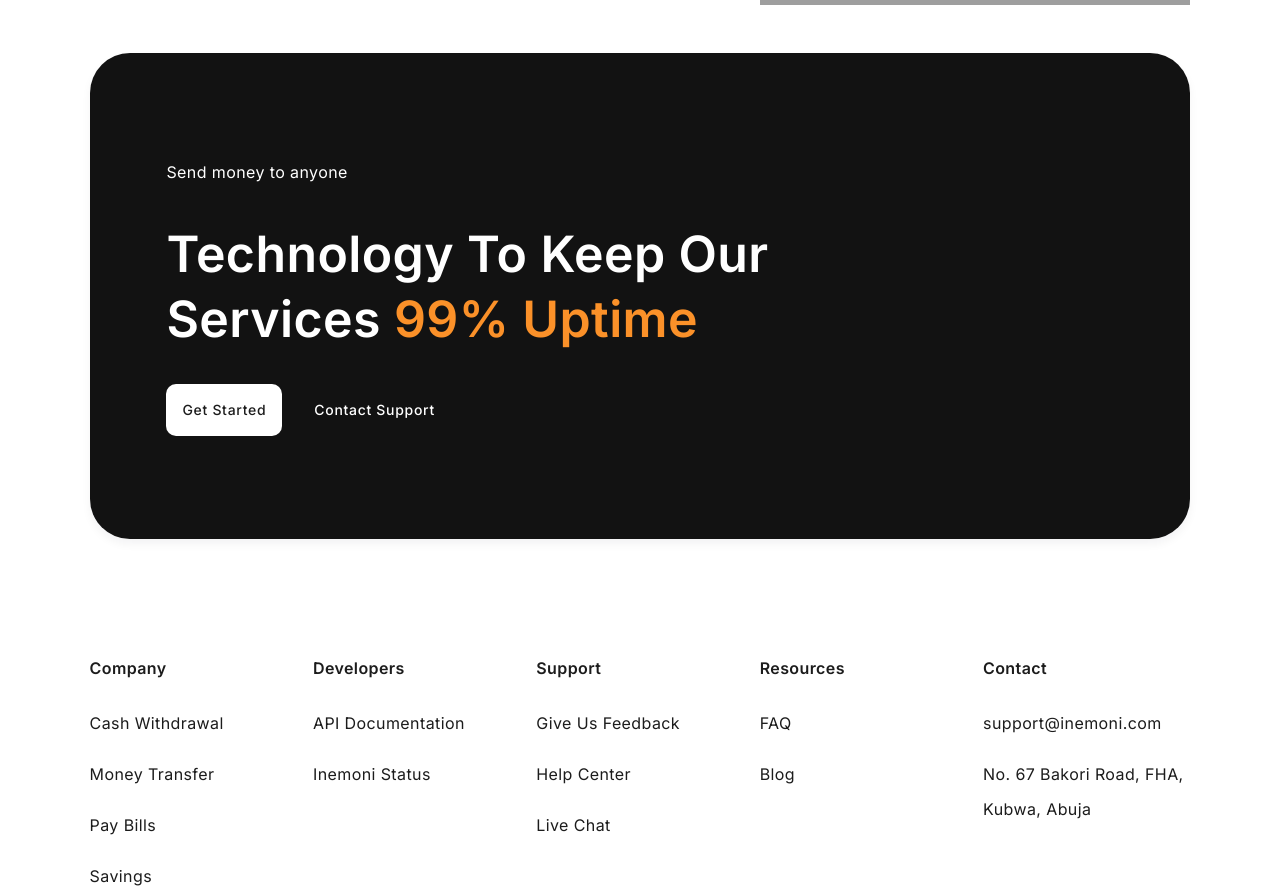
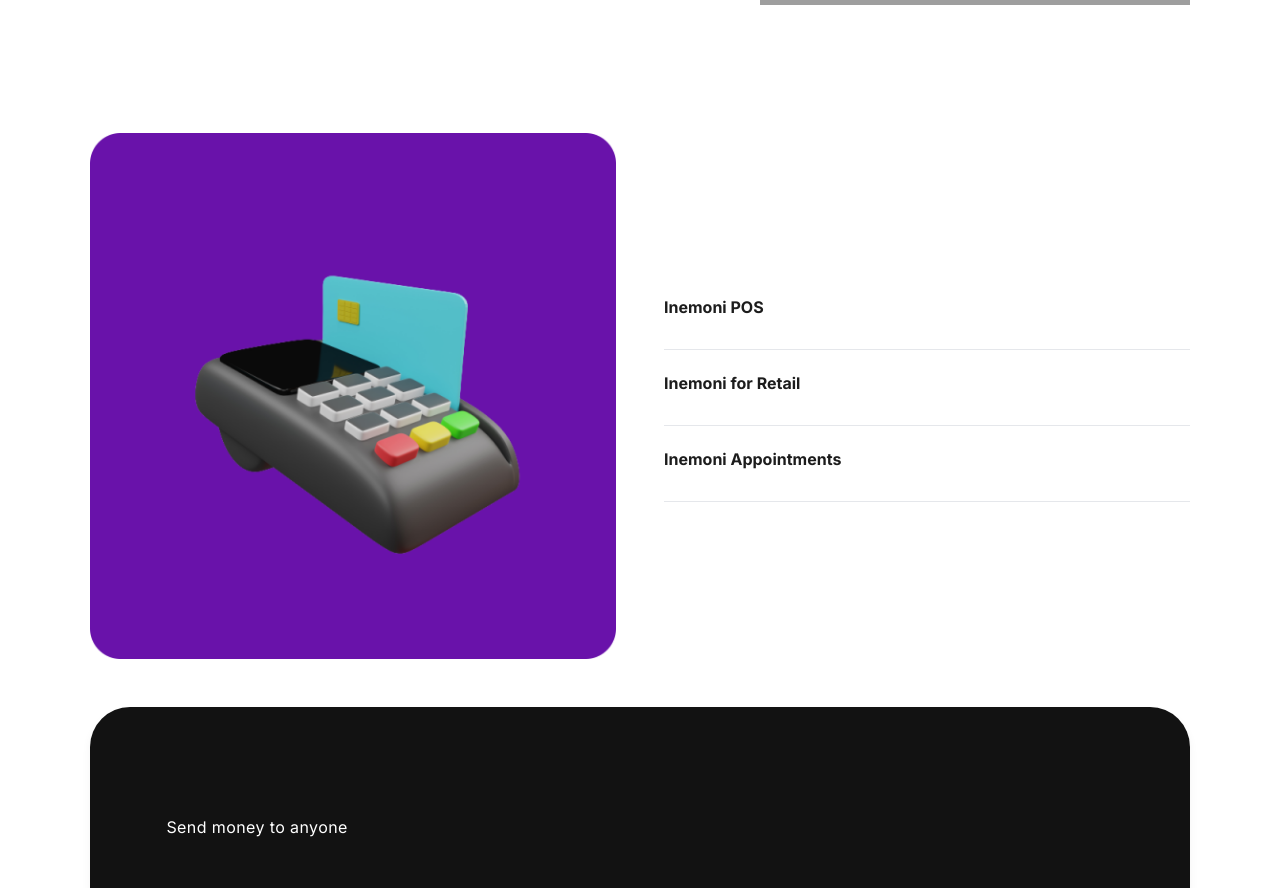
Before and after one commit to detachedsoul/inemoni, a Next.js app: page /cash-withdrawal in a window 1280 px wide. Shown: the part 1260-2148 px from the top of the page. Built offline with nearby package versions, Linux system fonts and the light colour scheme; grey boxes are pictures that could not be loaded; a web font is replaced by a local one.

Commit message:
style: designed the index cash withdrawal summary page

```diff
--- a/app/cash-withdrawal/page.js
+++ b/app/cash-withdrawal/page.js
@@ -1,11 +1,73 @@
 "use client";
 
+import { useRef } from "react";
 import InemoniCard from "@assets/img/inemoni-card.png";
+import PurpleBackgroundPOS from "@assets/img/purple-background-pos.png";
 import HeroText from "@components/cash-withdrawal/HeroText";
 import FooterCard from "@components/FooterCard";
 import Image from "next/image";
 
 const Index = () => {
+	const parentElement = useRef(null);
+
+	const toggleAccordion = (e) => {
+		const elementsToTraverse = parentElement.current.childNodes;
+
+		elementsToTraverse.forEach((elements) => {
+			if (elements.firstElementChild !== e.currentTarget) {
+				if (
+					elements.lastElementChild.classList.contains("max-h-full")
+				) {
+					elements.lastElementChild.classList.replace(
+						"max-h-full",
+						"max-h-0",
+					);
+
+					elements.firstElementChild.lastElementChild.classList.replace(
+						"fi-rr-angle-up",
+						"fi-rr-angle-down",
+					);
+				}
+
+				elements.firstElementChild.firstElementChild.classList.remove(
+					"font-bold",
+				);
+			} else {
+				if (
+					elements.lastElementChild.classList.contains("max-h-full")
+				) {
+					elements.lastElementChild.classList.replace(
+						"max-h-full",
+						"max-h-0",
+					);
+
+					e.currentTarget.lastElementChild.classList.replace(
+						"fi-rr-angle-up",
+						"fi-rr-angle-down",
+					);
+
+					e.currentTarget.firstElementChild.classList.remove(
+						"font-bold",
+					);
+				} else {
+					elements.lastElementChild.classList.replace(
+						"max-h-0",
+						"max-h-full",
+					);
+
+					e.currentTarget.lastElementChild.classList.replace(
+						"fi-rr-angle-down",
+						"fi-rr-angle-up",
+					);
+
+					e.currentTarget.firstElementChild.classList.add(
+						"font-bold",
+					);
+				}
+			}
+		});
+	};
+
 	return (
 		<>
 			<main className="space-y-[20%] sm:space-y-[10%]">
@@ -19,12 +81,12 @@
 							</h2>
 
 							<p>
-                                Our cards are accepted on Spotify, Netflix, Prime
-                                Video, Showmax! and even POS stalls.
+								Our cards are accepted on Spotify, Netflix,
+								Prime Video, Showmax! and even POS stalls.
 							</p>
 						</div>
 
-                        <div className="relative h-[400px] lg:h-[500px] lg:col-span-5 text-right">
+						<div className="relative h-[400px] text-right lg:col-span-5 lg:h-[500px]">
 							<Image
 								className="h-full w-full"
 								src={InemoniCard}
@@ -32,6 +94,112 @@
 								quality={100}
 								fill
 							/>
+						</div>
+					</article>
+				</section>
+
+				<section className="px-[5%] xl:px-[7%]">
+					<article className="grid grid-cols-1 items-center justify-between gap-12 lg:grid-cols-2">
+						<Image
+							className="h-full w-full"
+							src={PurpleBackgroundPOS}
+							alt="Inemonoi POS"
+							quality={100}
+						/>
+
+						<div
+							className="grid gap-4"
+							ref={parentElement}
+						>
+							<div className="border-b border-gray-200">
+								<button
+									className="flex w-full items-center justify-between gap-4"
+									type="button"
+									onClick={(element) =>
+										toggleAccordion(element)
+									}
+								>
+									<span className="text-left font-bold">
+										Inemoni POS
+									</span>
+
+									<i className="fr fi-rr-angle-down"></i>
+								</button>
+
+								<div className="max-h-0 space-y-1 overflow-y-hidden pt-4 pb-2 transition-all duration-[50ms] ease-linear">
+									<h2 className="font-semibold">Inemoni for Restaurants</h2>
+
+									<div className="space-y-2">
+										<p>
+											Inemoni for Restaurants mobile POS
+											on Square Terminal lets you cover
+											more tables and deliver a better
+											guest experience by taking orders
+											and payments tableside.
+										</p>
+									</div>
+								</div>
+							</div>
+
+							<div className="border-b border-gray-200">
+								<button
+									className="flex w-full items-center justify-between gap-4"
+									type="button"
+									onClick={(element) =>
+										toggleAccordion(element)
+									}
+								>
+									<span className="text-left font-bold">
+										Inemoni for Retail
+									</span>
+
+									<i className="fr fi-rr-angle-down"></i>
+								</button>
+
+								<div className="max-h-0 space-y-1 overflow-y-hidden pt-4 pb-2 transition-all duration-[50ms] ease-linear">
+									<h2 className="font-semibold">Inemoni for Restaurants</h2>
+
+									<div className="space-y-2">
+										<p>
+											Inemoni for Restaurants mobile POS
+											on Square Terminal lets you cover
+											more tables and deliver a better
+											guest experience by taking orders
+											and payments tableside.
+										</p>
+									</div>
+								</div>
+							</div>
+
+							<div className="border-b border-gray-200">
+								<button
+									className="flex w-full items-center justify-between gap-4"
+									type="button"
+									onClick={(element) =>
+										toggleAccordion(element)
+									}
+								>
+									<span className="text-left font-bold">
+										Inemoni Appointments
+									</span>
+
+									<i className="fr fi-rr-angle-down"></i>
+								</button>
+
+								<div className="max-h-0 space-y-1 overflow-y-hidden pt-4 pb-2 transition-all duration-[50ms] ease-linear">
+									<h2 className="font-semibold">Inemoni for Restaurants</h2>
+
+									<div className="space-y-2">
+										<p>
+											Inemoni for Restaurants mobile POS
+											on Square Terminal lets you cover
+											more tables and deliver a better
+											guest experience by taking orders
+											and payments tableside.
+										</p>
+									</div>
+								</div>
+							</div>
 						</div>
 					</article>
 				</section>
```
Also changed, not shown: app/globals.css, assets/img/purple-background-pos.png (added), assets/img/savings-balance.png. Lines whose indentation alone changed are shown as unchanged.
